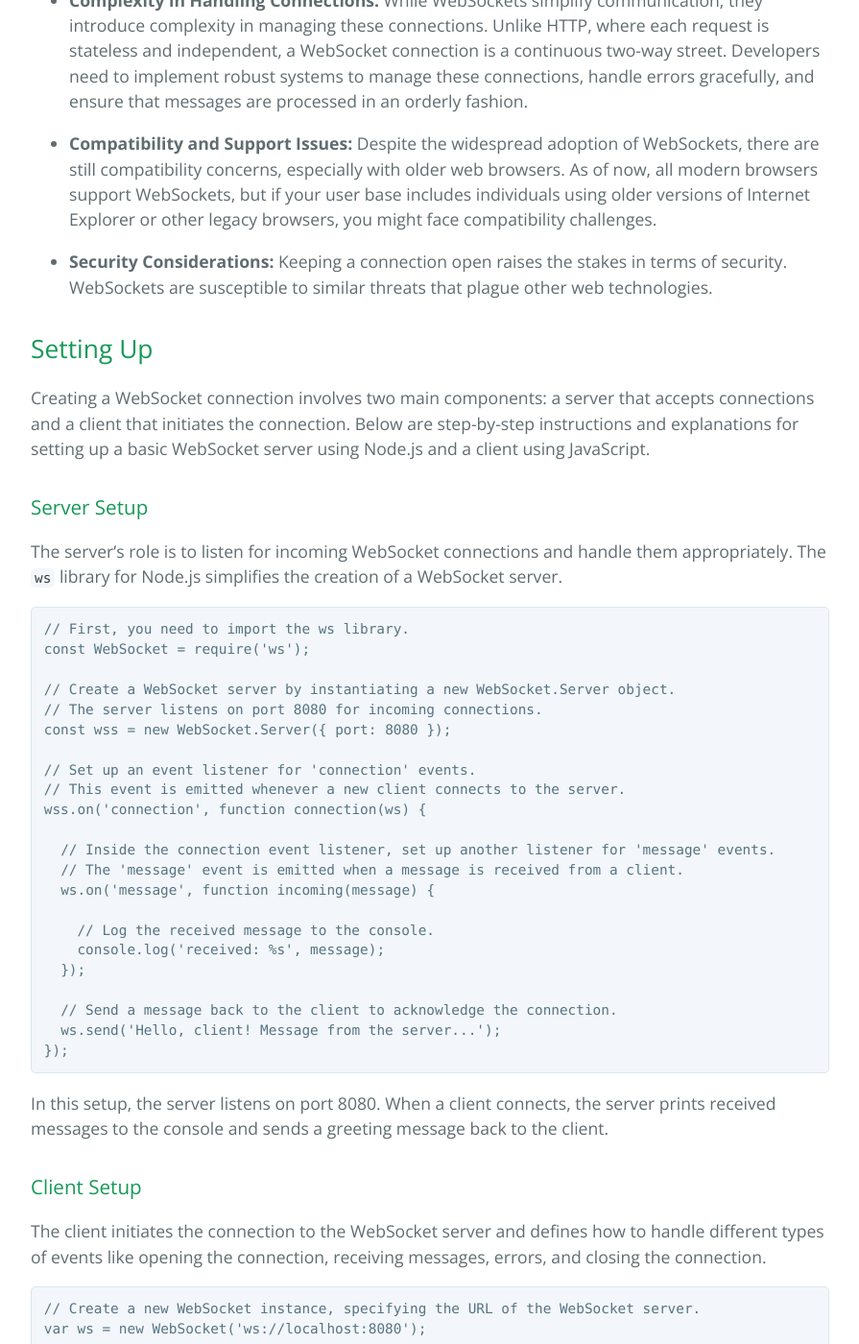
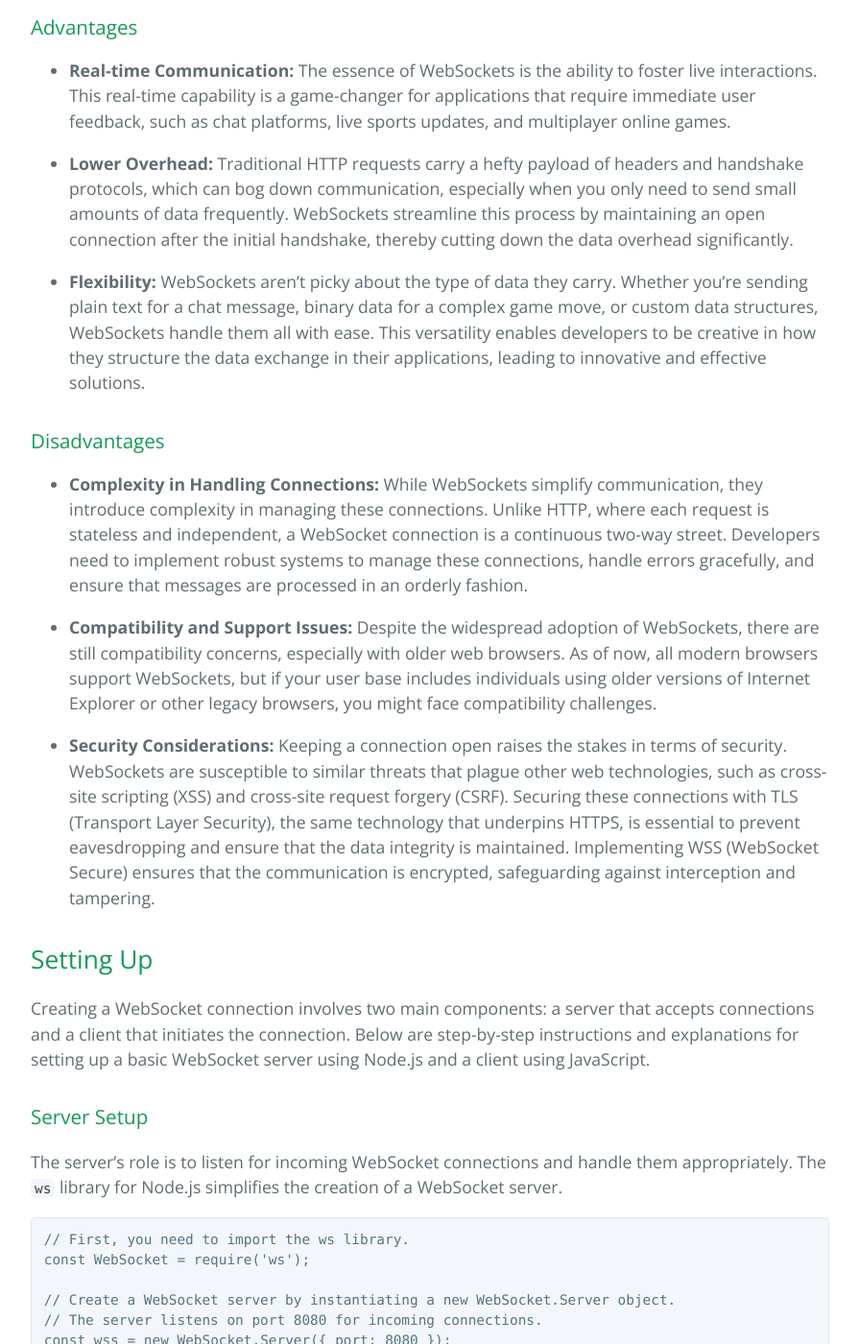
Before and after one commit to learning-software-engineering/learning-software-engineering.github.io, a Jekyll site: the page built from Topics/Tech_Stacks/WebSockets/Web-Sockets.md, in a window 1280 px wide and 1400 px high, scrolled down 3312 px. Shown: the whole window at 96% size, without its empty margins (192-1087 px from the left). Built offline with Jekyll 4.4.1, drawn with Linux system fonts in a browser that asks for light colours; our own code applies the rules of GitHub Pages for plain Markdown files; some of the changed text lies outside the part shown.

Commit message:
Update Web-Sockets.md
Edited, worked on suggestions made by reviewer.

```diff
--- a/Topics/Tech_Stacks/WebSockets/Web-Sockets.md
+++ b/Topics/Tech_Stacks/WebSockets/Web-Sockets.md
@@ -55,7 +57,7 @@
 
 - **Compatibility and Support Issues:** Despite the widespread adoption of WebSockets, there are still compatibility concerns, especially with older web browsers. As of now, all modern browsers support WebSockets, but if your user base includes individuals using older versions of Internet Explorer or other legacy browsers, you might face compatibility challenges.
 
-- **Security Considerations:** Keeping a connection open raises the stakes in terms of security. WebSockets are susceptible to similar threats that plague other web technologies.
+- **Security Considerations:** Keeping a connection open raises the stakes in terms of security. WebSockets are susceptible to similar threats that plague other web technologies, such as cross-site scripting (XSS) and cross-site request forgery (CSRF). Securing these connections with TLS (Transport Layer Security), the same technology that underpins HTTPS, is essential to prevent eavesdropping and ensure that the data integrity is maintained. Implementing WSS (WebSocket Secure) ensures that the communication is encrypted, safeguarding against interception and tampering.
 
 ## Setting Up
 
@@ -161,3 +163,7 @@
 - [The WebSocket API](https://developer.mozilla.org/en-US/docs/Web/API/WebSockets_API) - A comprehensive guide by MDN Web Docs that covers the basics of using WebSockets in web applications.
 - [WebSocket-Node](https://github.com/theturtle32/WebSocket-Node) - A WebSocket server and client library for Node.js, allowing for the development of WebSocket-enabled server-side applications.
 - [HTML5 WebSockets Tutorial](https://www.html5rocks.com/en/tutorials/websockets/basics/) - An introductory tutorial on HTML5 Rocks that provides a solid foundation for understanding and using WebSockets.
+- [Video](https://www.youtube.com/watch?v=favi7avxIag) - An introductory video, highlighting key differences and why is it used.
+
+## References
+- "A Simple Explanation of What a WebSocket Is." Wallarm, https://www.wallarm.com/what/a-simple-explanation-of-what-a-websocket-is Accessed 17 Mar. 2024.
```
Also changed, not shown: other parts of Topics/Tech_Stacks/WebSockets/Web-Sockets.md (+2 -0 lines).
